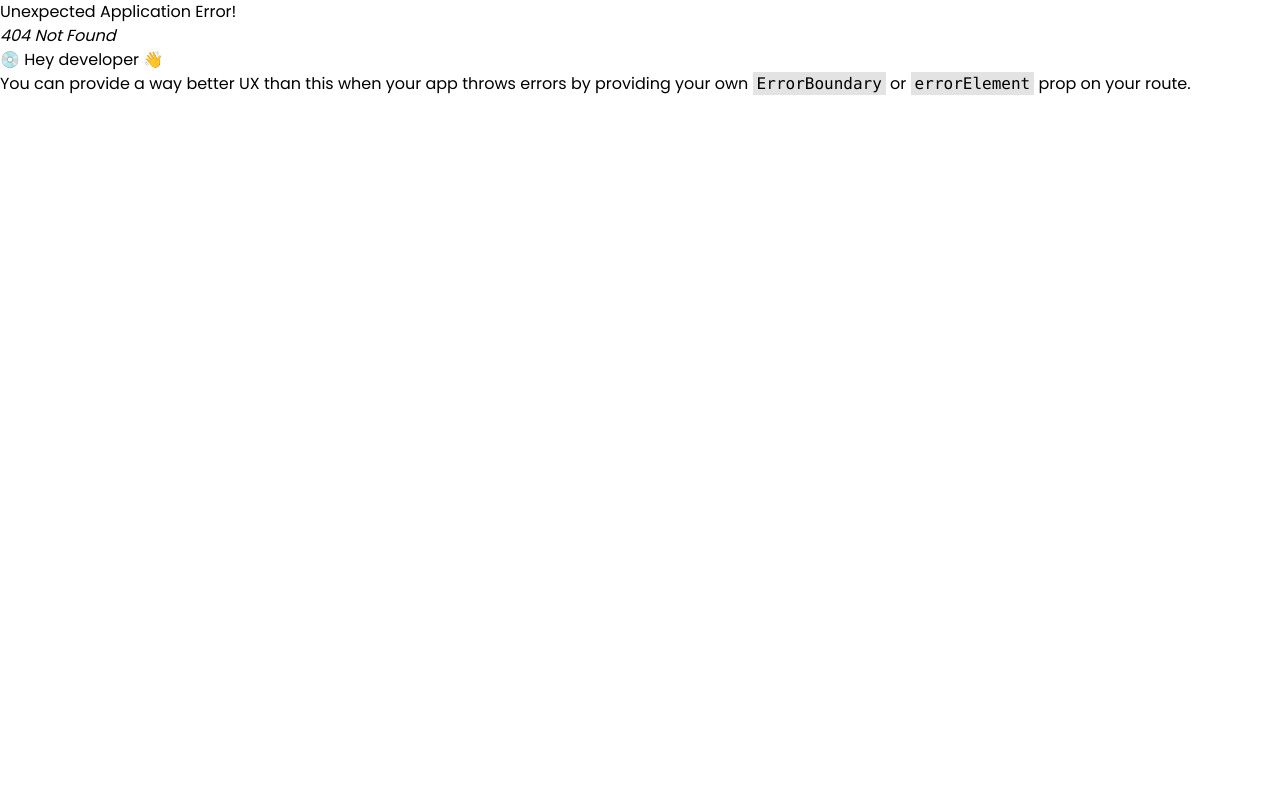
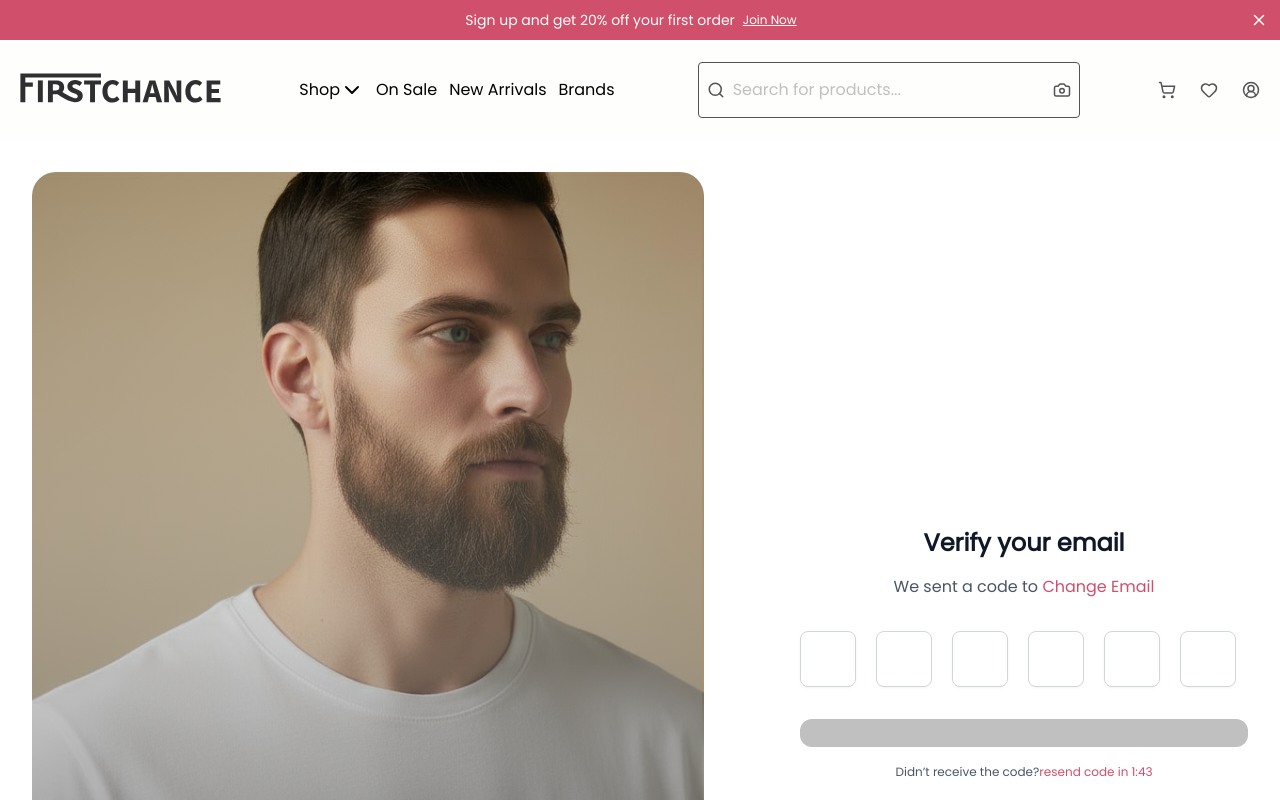
Before and after one commit to EASY-ORDER-IZ/easyorder-frontend, a React (Vite) app: page /email-verify in a window 1280 px wide. Before the commit this address had no page. Shown: the top 800 px of the page. Built offline with nearby package versions, Linux system fonts and the light colour scheme.

Commit message:
chore(register): commit before switch

```diff
--- a/package.json
+++ b/package.json
@@ -35,12 +35,14 @@
     "i18next": "^25.5.2",
     "i18next-browser-languagedetector": "^8.2.0",
     "i18next-http-backend": "^3.0.2",
+    "input-otp": "^1.4.2",
     "lucide-react": "^0.544.0",
     "next-themes": "^0.4.6",
     "react": "^19.1.1",
     "react-dom": "^19.1.1",
     "react-hook-form": "^7.65.0",
     "react-i18next": "^16.0.0",
+    "react-phone-input-2": "^2.15.1",
     "react-router": "^7.9.3",
     "react-router-dom": "^7.9.3",
     "react-slick": "^0.31.0",
--- a/src/assets/icons.ts
+++ b/src/assets/icons.ts
@@ -19,6 +19,7 @@ import img101 from './images/img101.png';
 import img102 from './images/img102.png';
 import img103 from './images/img103.png';
 import img104 from './images/img104.png';
+import OTP_img from './images/OTP_image.svg';
 export {
   cart,
   down_arrow,
@@ -41,4 +42,5 @@ export {
   img102,
   img103,
   img104,
+  OTP_img,
 };
--- /dev/null
+++ b/src/components/SignUpPageComponents/OTP.tsx
@@ -0,0 +1,20 @@
+import React from 'react';
+import { InputOTP, InputOTPGroup, InputOTPSlot } from '@/components/ui/input-otp';
+
+const InputOTPPattern = ({ value, onChange }: { value: string; onChange: (v: string) => void }) => {
+  return (
+    <InputOTP value={value} onChange={onChange} maxLength={6} className="flex justify-center">
+      <InputOTPGroup className="flex gap-5">
+        {Array.from({ length: 6 }).map((_, i) => (
+          <InputOTPSlot
+            key={i}
+            index={i}
+            className="h-14 w-14 rounded-md border border-gray-300 text-center text-lg font-semibold focus:border-[var(--color-primary-main)]"
+          />
+        ))}
+      </InputOTPGroup>
+    </InputOTP>
+  );
+};
+
+export default InputOTPPattern;
--- /dev/null
+++ b/src/components/SignUpPageComponents/OtpPic.tsx
@@ -0,0 +1,10 @@
+import { OTP_img } from '@/assets/icons';
+const OTPPic = () => {
+  return (
+    <div className="hidden h-full w-full lg:flex">
+      <img src={OTP_img} className="object-cover" />
+    </div>
+  );
+};
+
+export default OTPPic;
--- /dev/null
+++ b/src/components/SignUpPageComponents/PhoneInput.tsx
@@ -0,0 +1,29 @@
+import React from 'react';
+import PhoneInput from 'react-phone-input-2';
+import 'react-phone-input-2/lib/style.css';
+
+interface PhoneInputFieldProps {
+  value: string;
+  onChange: (value: string) => void;
+  error?: string;
+  label?: string;
+}
+
+const PhoneInputField: React.FC<PhoneInputFieldProps> = ({ value, onChange, error, label }) => {
+  return (
+    <div className="w-full">
+      {label && <label className="text-text-600 text-list">{label}</label>}
+      <PhoneInput
+        country={'ps'}
+        value={value}
+        onChange={onChange}
+        inputClass="!w-full !h-11 !text-base !rounded-md !border !border-gray-300 focus:!border-[var(--color-primary-main)]"
+        buttonClass="!border !border-gray-300 !bg-white"
+        dropdownClass="!text-base"
+      />
+      {error && <p className="mt-1 text-sm text-red-500">{error}</p>}
+    </div>
+  );
+};
+
+export default PhoneInputField;
--- /dev/null
+++ b/src/components/ui/input-otp.tsx
@@ -0,0 +1,68 @@
+import * as React from 'react';
+import { OTPInput, OTPInputContext } from 'input-otp';
+import { MinusIcon } from 'lucide-react';
+
+import { cn } from '@/lib/utils';
+
+function InputOTP({
+  className,
+  containerClassName,
+  ...props
+}: React.ComponentProps<typeof OTPInput> & {
+  containerClassName?: string;
+}) {
+  return (
+    <OTPInput
+      data-slot="input-otp"
+      containerClassName={cn('flex items-center gap-2 has-disabled:opacity-50', containerClassName)}
+      className={cn('disabled:cursor-not-allowed', className)}
+      {...props}
+    />
+  );
+}
+
+function InputOTPGroup({ className, ...props }: React.ComponentProps<'div'>) {
+  return (
+    <div data-slot="input-otp-group" className={cn('flex items-center', className)} {...props} />
+  );
+}
+
+function InputOTPSlot({
+  index,
+  className,
+  ...props
+}: React.ComponentProps<'div'> & {
+  index: number;
+}) {
+  const inputOTPContext = React.useContext(OTPInputContext);
+  const { char, hasFakeCaret, isActive } = inputOTPContext?.slots[index] ?? {};
+
+  return (
+    <div
+      data-slot="input-otp-slot"
+      data-active={isActive}
+      className={cn(
+        'data-[active=true]:border-ring data-[active=true]:ring-ring/50 data-[active=true]:aria-invalid:ring-destructive/20 dark:data-[active=true]:aria-invalid:ring-destructive/40 aria-invalid:border-destructive data-[active=true]:aria-invalid:border-destructive dark:bg-input/30 border-input relative flex h-9 w-9 items-center justify-center border-y border-r text-sm shadow-xs transition-all outline-none first:rounded-l-md first:border-l last:rounded-r-md data-[active=true]:z-10 data-[active=true]:ring-[3px]',
+        className,
+      )}
+      {...props}
+    >
+      {char}
+      {hasFakeCaret && (
+        <div className="pointer-events-none absolute inset-0 flex items-center justify-center">
+          <div className="animate-caret-blink bg-foreground h-4 w-px duration-1000" />
+        </div>
+      )}
+    </div>
+  );
+}
+
+function InputOTPSeparator({ ...props }: React.ComponentProps<'div'>) {
+  return (
+    <div data-slot="input-otp-separator" role="separator" {...props}>
+      <MinusIcon />
+    </div>
+  );
+}
+
+export { InputOTP, InputOTPGroup, InputOTPSlot, InputOTPSeparator };
--- /dev/null
+++ b/src/hooks/registration.ts
@@ -0,0 +1,22 @@
+import { useMutation } from '@tanstack/react-query';
+import axios from 'axios';
+
+interface registrationData {
+  username: string;
+  email: string;
+  password: string;
+  confirmPassword: string;
+  createStore: string;
+  storeName?: string;
+}
+
+export const useRegister = () => {
+  return useMutation({
+    mutationFn: async (payload: registrationData) => {
+      const { data } = await axios.post('http://localhost:3000/api/v1/auth/register', payload, {
+        headers: { 'Content-Type': 'application/json' },
+      });
+      return data;
+    },
+  });
+};
--- /dev/null
+++ b/src/pages/OTPPage.tsx
@@ -0,0 +1,66 @@
+import React, { useState } from 'react';
+import { useSearchParams, useNavigate } from 'react-router-dom';
+import InputOTPPattern from '@/components/SignUpPageComponents/OTP';
+import { Button } from '@/components/ui/button/button';
+import { OTP_img } from '@/assets/icons';
+import { Link } from 'react-router-dom';
+
+const OTPPage = () => {
+  const [otp, setOtp] = useState('');
+  const [searchParams] = useSearchParams();
+  const navigate = useNavigate();
+  const email = searchParams.get('email');
+
+  const handleConfirm = () => {
+    // For now, just simulate success
+    console.log('Entered OTP:', otp);
+    navigate('/success'); // change later when backend is ready
+  };
+
+  return (
+    <div className="flex min-h-screen w-full items-center justify-center gap-8 p-4 lg:justify-between lg:p-8">
+      <div className="hidden h-full w-full max-w-2xl lg:flex">
+        <img
+          src={OTP_img}
+          alt="OTP Verification"
+          className="h-full w-full rounded-2xl object-cover"
+        />
+      </div>
+
+      <div className="flex w-full max-w-md flex-col items-center justify-center space-y-8">
+        <div className="w-full space-y-4 text-center">
+          <h3 className="text-2xl font-bold text-gray-900">Verify your email</h3>
+          <p className="text-gray-600">
+            We sent a code to <strong>{email}</strong>{' '}
+            <Link to="#" className="font-medium text-[var(--color-primary-main)] hover:underline">
+              Change Email
+            </Link>
+          </p>
+        </div>
+
+        <div className="w-full">
+          <InputOTPPattern value={otp} onChange={setOtp} />
+        </div>
+
+        {otp.length === 6 && (
+          <div className="text-center text-sm text-green-600">Ready to confirm.</div>
+        )}
+
+        <div className="w-full space-y-4">
+          <Button className="w-full" disabled={otp.length !== 6} onClick={handleConfirm}>
+            Confirm
+          </Button>
+
+          <div className="text-center text-sm text-gray-600">
+            Didn’t receive the code?
+            <span className="cursor-pointer font-medium text-[var(--color-primary-main)] hover:underline">
+              resend code in 1:43
+            </span>
+          </div>
+        </div>
+      </div>
+    </div>
+  );
+};
+
+export default OTPPage;
--- a/src/pages/SignUpPage.tsx
+++ b/src/pages/SignUpPage.tsx
@@ -4,7 +4,10 @@ import Form from '@/components/SignUpPageComponents/Form';
 import { Input } from '@/components/ui/input';
 import { UserRound } from 'lucide-react';
 import Title from '@/components/SignInComponents/Title';
+import { useState } from 'react';
 const SignUpPage = () => {
+  const [username, setUsername] = useState('');
+
   return (
     <div className="flex w-full justify-center gap-2 p-1 lg:justify-between">
       <div className="hidden h-full w-full lg:flex">
@@ -19,6 +22,8 @@ const SignUpPage = () => {
             label="Username"
             required
             placeholder="Enter Your username"
+            value={username}
+            onChange={(e) => setUsername(e.target.value)}
           />
 
           <Tabs defaultValue="email">
@@ -27,10 +32,10 @@ const SignUpPage = () => {
               <TabsTrigger value="phone">Phone Number</TabsTrigger>
             </TabsList>
             <TabsContent value={'email'}>
-              <Form type="email" />
+              <Form type="email" username={username} />
             </TabsContent>
             <TabsContent value="phone" className="w-full">
-              <Form type="phone" />
+              <Form type="phone" username={username} />
             </TabsContent>
           </Tabs>
         </div>
--- a/src/router/Router.tsx
+++ b/src/router/Router.tsx
@@ -6,13 +6,14 @@ import CategoryPage from '@/pages/CategoryPage';
 import SignInPage from '@/pages/SignInPage';
 import CardItem from '@/components/CommonComponents/CardItem/CardSlider';
 import SignUpPage from '@/pages/SignUpPage';
+import OTPPage from '@/pages/OTPPage';
 const Router = createBrowserRouter([
   {
     path: '/',
     element: <RootLayout />,
     children: [
       {
-        path: '/',
+        index: true,
         element: <HomePage />,
       },
       {
@@ -47,6 +48,10 @@ const Router = createBrowserRouter([
         path: '/card',
         element: <CardItem />,
       },
+      {
+        path: '/email-verify',
+        element: <OTPPage />,
+      },
     ],
   },
 ]);
```
Also changed, not shown: src/assets/images/OTP_image.svg (added), 1 other file (tests, documents, lock files or other folders).
